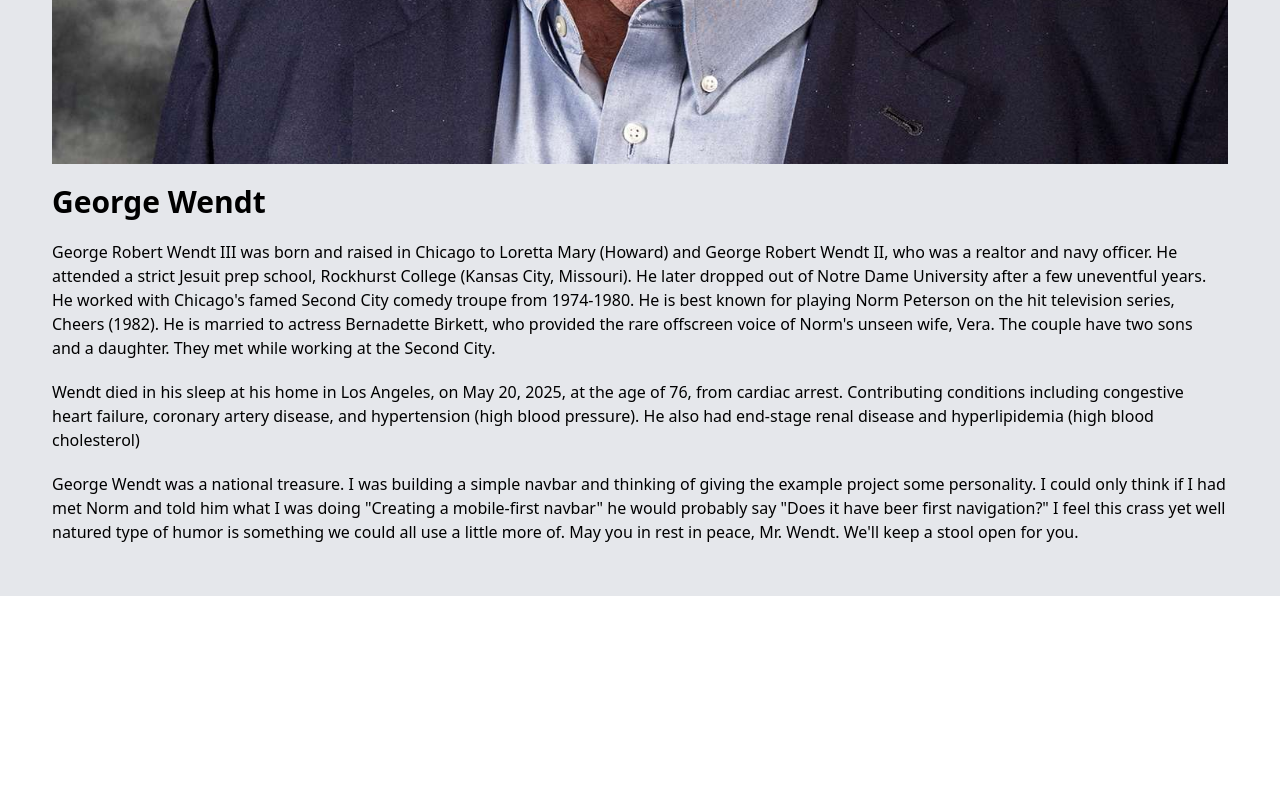
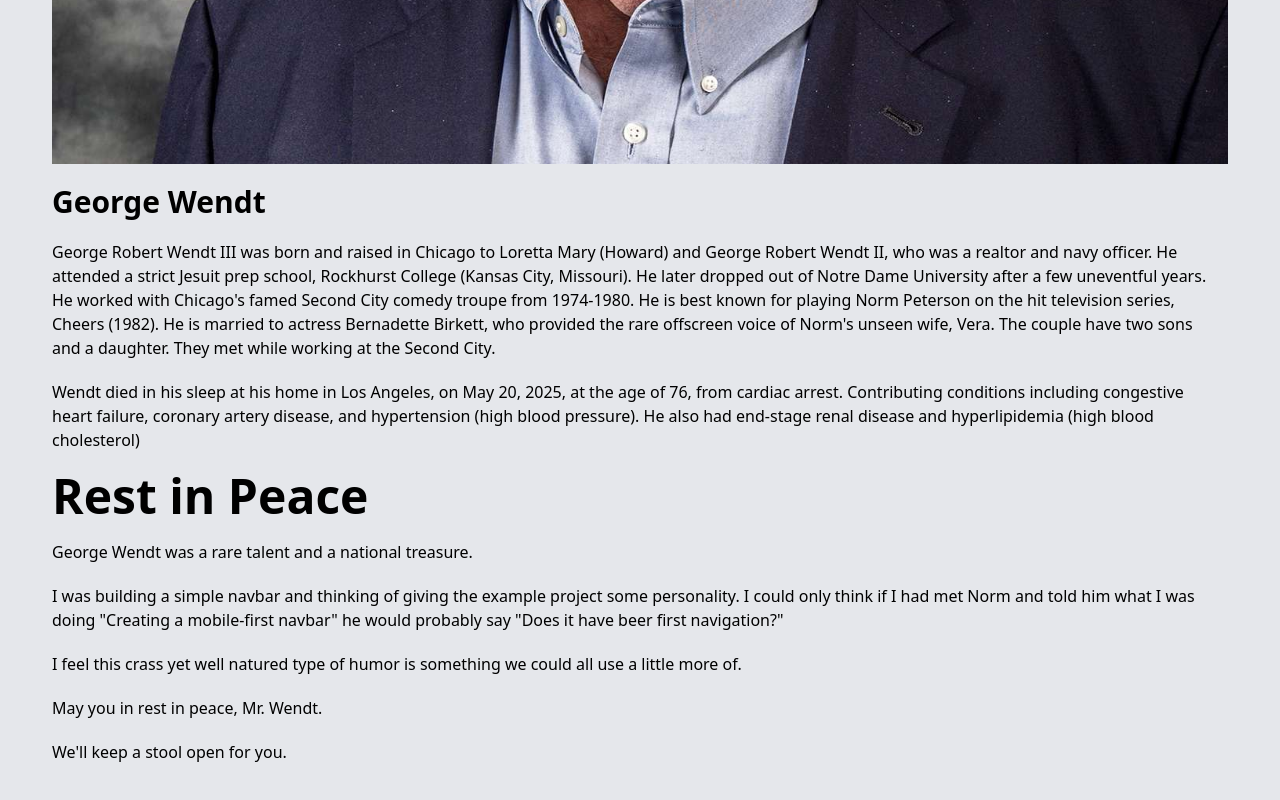
Before and after one commit to jebersole13/navbarforallseasons, a plain HTML site: page index.html in a window 1280 px wide. Shown: the part 6865-7665 px from the top of the page. Before the commit the page ends 7461 px from the top, so only its background shows below. Drawn offline with nearby package versions, Linux system fonts and the light colour scheme.

Commit message:
ending message

```diff
--- a/index.html
+++ b/index.html
@@ -155,11 +155,18 @@ appearance and mannerisms.</p>
               conditions including congestive heart failure, coronary artery disease, and hypertension (high blood pressure). He also
               had end-stage renal disease and hyperlipidemia (high blood cholesterol)
             </p>
+            <h1 class="text-5xl font-bold">Rest in Peace</h1>
             <p class="font-medium">
-              George Wendt was a national treasure. I was building a simple navbar and thinking of giving the example project some personality. I could only think if I had met Norm and told him what I was doing "Creating a mobile-first navbar" he would probably say "Does it have beer first navigation?"
+              George Wendt was a rare talent and a national treasure.</p>
+              <p class="font-medium">I was building a simple navbar and thinking of giving the example project some personality. I could only think if I had
+              met Norm and told him what I was doing "Creating a mobile-first navbar" he would probably say "Does it have beer first
+              navigation?"</p>
+            <p class="font-medium">
+              I feel this crass yet well natured type of humor is something we could all use a little more of.
+            </p>
+            <p class="font-medium">May you in rest in peace, Mr. Wendt.</p>
 
-            I feel this crass yet well natured type of humor is something we could all use a little more of.
-            May you in rest in peace, Mr. Wendt. We'll keep a stool open for you.</p>
+            <p class="font-medium"> We'll keep a stool open for you.</p>
           </section>
 
           </main>
```
